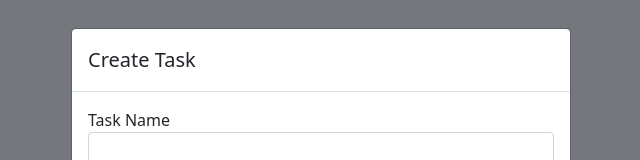
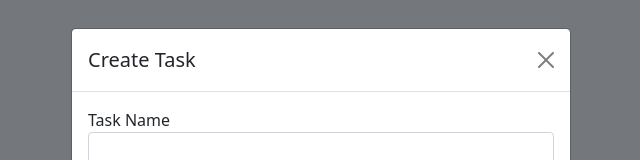
Before and after one commit to Huynhminhduc2k2/todo-list, a React (Create React App) app: page / in a window 1280 px wide. Both pictures are taken after a click on the button "Create Task". Shown: the top 160 px of the page, without its empty margins (319-959 px from the left). Built offline with nearby package versions, Linux system fonts and the light colour scheme.

Commit message:
Fourth commit - HandleSave added

```diff
--- a/src/components/TodoList.js
+++ b/src/components/TodoList.js
@@ -1,11 +1,21 @@
 import React, { useState } from "react";
+import { List } from "reactstrap";
 import CreateTask from "../modals/CreateTask";
 
 const TodoList = () => {
   const [modal, setModal] = useState(false);
+  const [taskList, setTaskList] = useState([]);
+
   const toggle = () => {
     setModal(!modal);
   };
+
+  const saveTask = (taskObj) => {
+    let tempList = taskList;
+    tempList.push(taskObj);
+    setTaskList(tempList);
+  };
+
   return (
     <>
       <div className="header">
@@ -16,8 +26,12 @@ const TodoList = () => {
           Create Task{" "}
         </button>
       </div>
-      <div className="task-container"></div>
-      <CreateTask toggle={toggle} modal={modal} />
+      <div className="task-container">
+        {taskList.map((obj) => (
+          <li>{obj.Name}</li>
+        ))}
+      </div>
+      <CreateTask toggle={toggle} modal={modal} save={saveTask} />
     </>
   );
 };
--- a/src/modals/CreateTask.js
+++ b/src/modals/CreateTask.js
@@ -1,7 +1,7 @@
 import React, { useEffect, useState } from "react";
 import { Button, Modal, ModalHeader, ModalBody, ModalFooter } from "reactstrap";
 
-const CreateTask = ({ modal, toogle }) => {
+const CreateTask = ({ modal, toogle, save }) => {
   const [taskName, setTaskName] = useState("");
   const [description, setDescription] = useState("");
 
@@ -14,9 +14,16 @@ const CreateTask = ({ modal, toogle }) => {
       setDescription(value);
     }
   };
+
+  const handleSave = () => {
+    let taskObj = {};
+    taskObj["Name"] = taskName;
+    taskObj["Description"] = description;
+    save(taskObj);
+  };
   return (
-    <Modal isOpen={modal} toggle={toogle}>
-      <ModalHeader toggle={toogle}>Create Task</ModalHeader>
+    <Modal isOpen={modal} toggle={function noRefCheck() {}}>
+      <ModalHeader toggle={function noRefCheck() {}}>Create Task</ModalHeader>
       <ModalBody>
         <form>
           <div className="form-group">
@@ -43,10 +50,10 @@ const CreateTask = ({ modal, toogle }) => {
         </form>
       </ModalBody>
       <ModalFooter>
-        <Button color="primary" onClick={toogle}>
+        <Button color="primary" onClick={handleSave}>
           Create
         </Button>{" "}
-        <Button color="secondary" onClick={toogle}>
+        <Button color="secondary" onClick={function noRefCheck() {}}>
           Cancel
         </Button>
       </ModalFooter>
```
